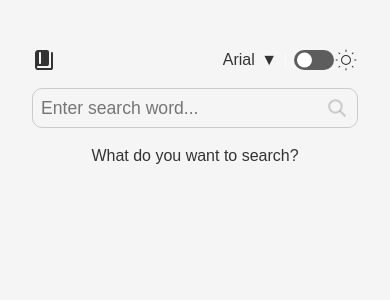
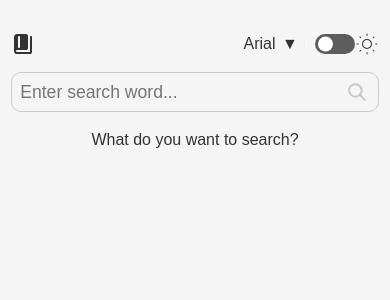
Before and after one commit to eridev14/dictionary-web-app, a React (Vite) app: page / in a window 390 px wide. Shown: the top 300 px of the page. Built offline with nearby package versions, Linux system fonts and the light colour scheme; the HTML template or start-up script is replaced by a standard one.

Commit message:
update padding media quieries

```diff
--- a/src/App.css
+++ b/src/App.css
@@ -3,6 +3,12 @@
   margin: 0 auto;
   padding: 2rem;
   text-align: center;
+}
+
+@media screen and (max-width: 500px) {
+  #root {
+    padding: 1rem .7rem;
+  }
 }
 
 .light-mode {
```
